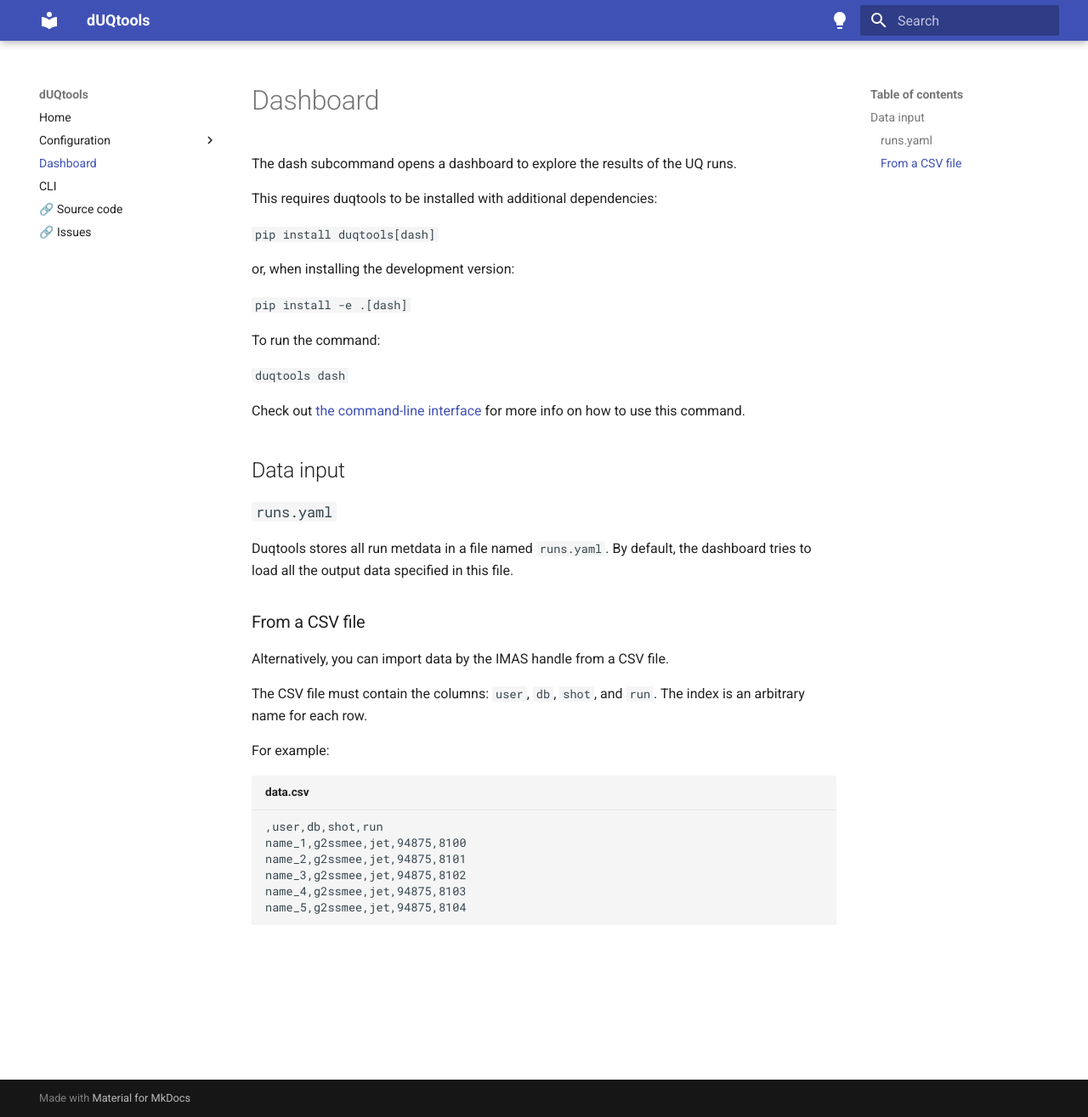
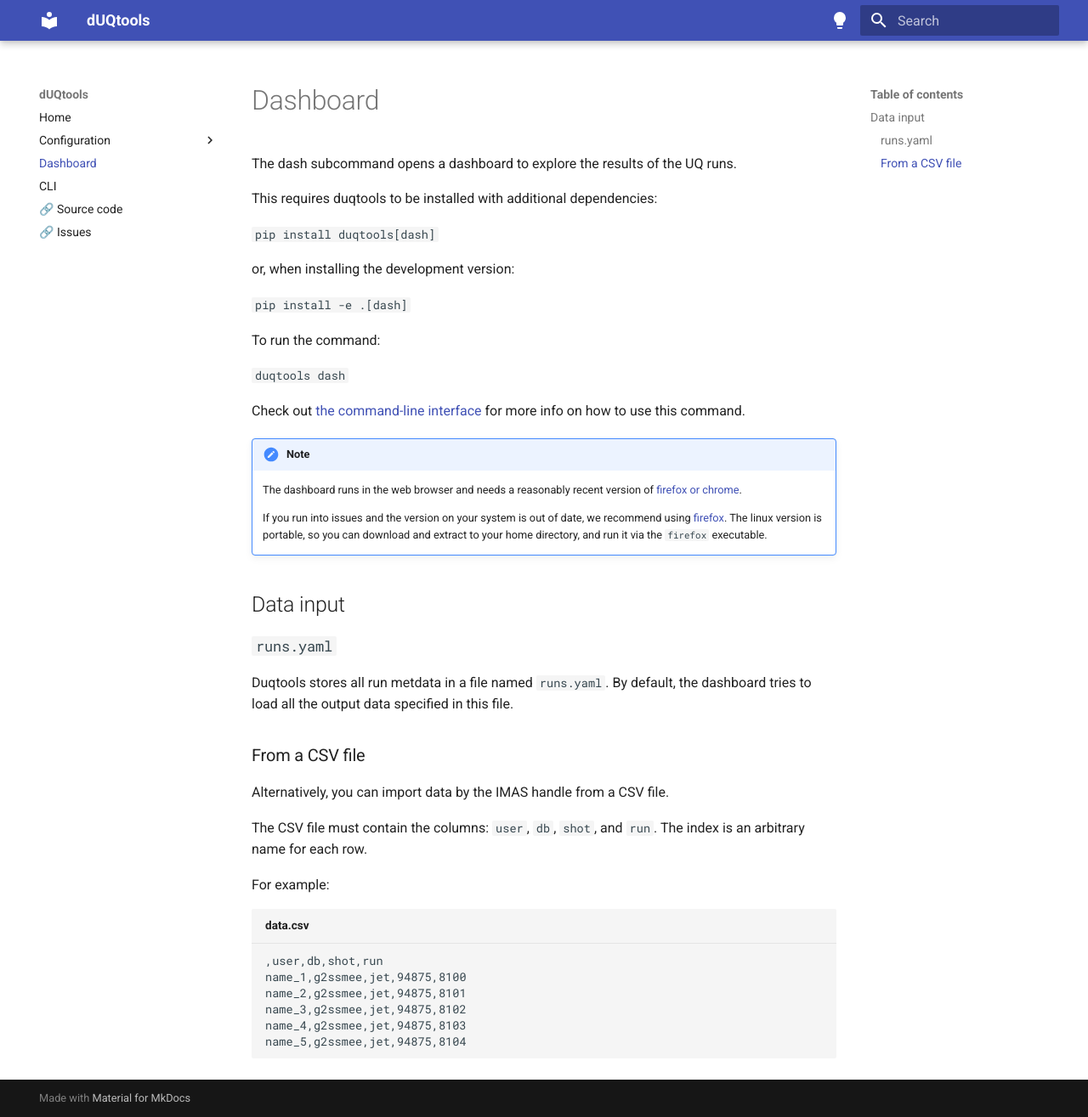
Before and after one commit to duqtools/duqtools, an MkDocs documentation site: the page built from docs/dash.md, in a window 1280 px wide and 1315 px high. Shown: the whole window at 85% size. Built offline with MkDocs 1.6.1 and Material for MkDocs 9.7.7, drawn with Linux system fonts in a browser that asks for light colours.

Commit message:
Add firefox note to dashboard

```diff
--- a/docs/dash.md
+++ b/docs/dash.md
@@ -15,6 +15,12 @@ To run the command:
 `duqtools dash`
 
 Check out [the command-line interface](/command-line-interface/#dash) for more info on how to use this command.
+
+!!! note
+
+    The dashboard runs in the web browser and needs a reasonably recent version of [firefox or chrome](https://docs.streamlit.io/knowledge-base/using-streamlit/supported-browsers).
+
+    If you run into issues and the version on your system is out of date, we recommend using [firefox](https://www.mozilla.org/en-US/firefox/new/). The linux version is portable, so you can download and extract to your home directory, and run it via the `firefox` executable.
 
 
 ## Data input
```
